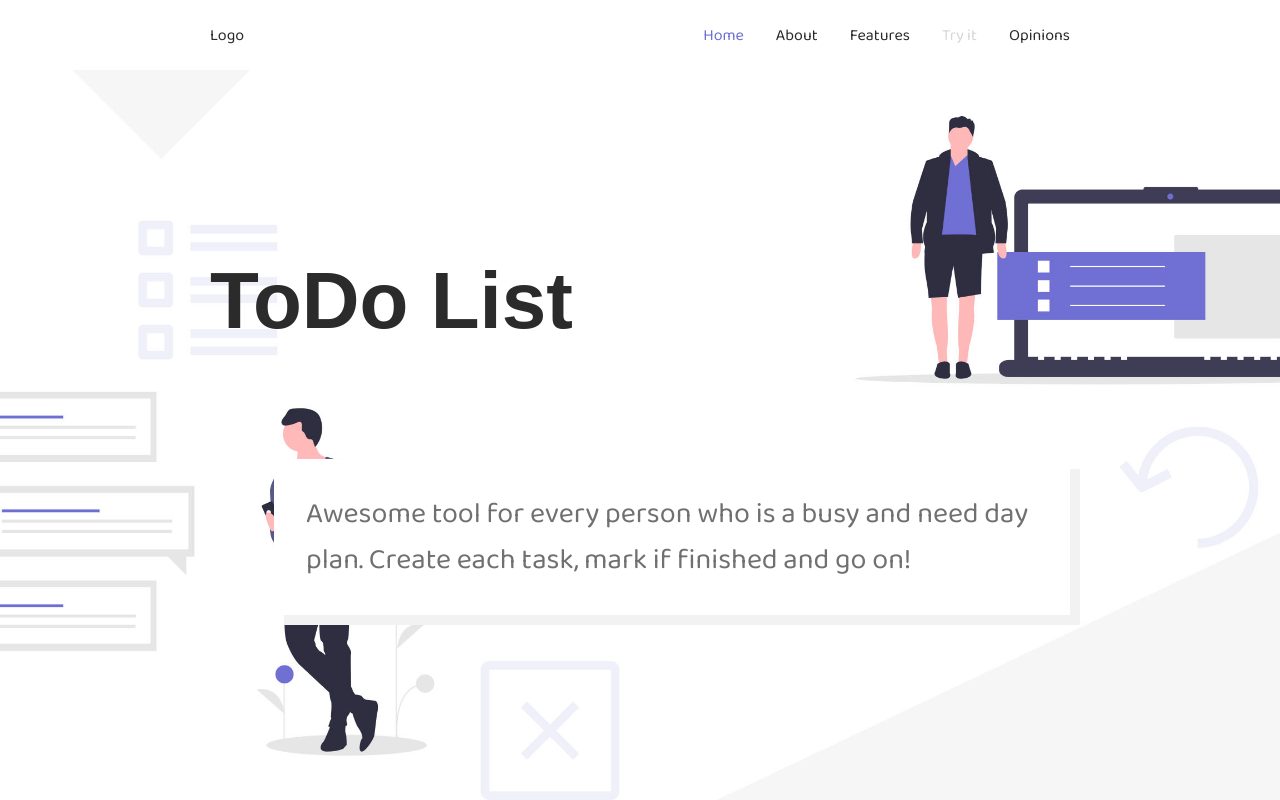
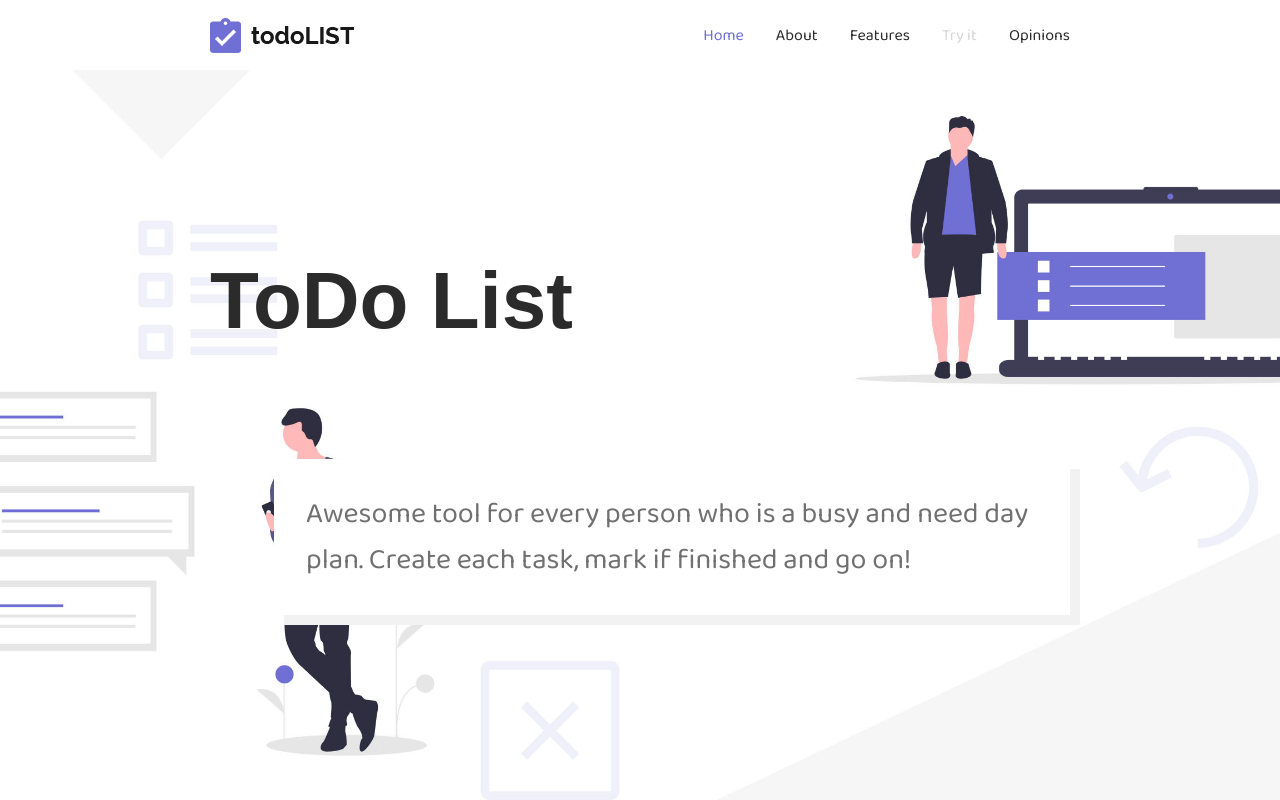
Before and after one commit to jakubwilk/todolist, a React (Create React App) app: page / in a window 1280 px wide. Built offline with nearby package versions, Linux system fonts and the light colour scheme.

Commit message:
Style logo site

```diff
--- a/src/navigation-component/Navigation.js
+++ b/src/navigation-component/Navigation.js
@@ -1,7 +1,10 @@
 import React from 'react';
 import styled from 'styled-components';
+import { Link } from 'react-router-dom';
 
 import MenuItem from './MenuItem';
+
+import Logo from './../utils/logo.png';
 
 const TopBar = styled.div`
   background-color: white;
@@ -35,6 +38,15 @@ const Navbar = styled.nav`
   justify-content: space-between;
   align-items: center;
   height: 70px;
+`;
+
+const SiteHeading = styled.h1`
+  margin: 0;
+
+  & > a {
+    display: block;
+    height: 35px;
+  }
 `;
 
 const Menu = styled.ul`
@@ -191,9 +203,11 @@ class Navigation extends React.Component {
       <TopBar>
         <Container>
           <Navbar>
-            <>
-              Logo
-            </>
+            <SiteHeading>
+              <Link to='/' title='Back to homepage'>
+                <img src={Logo} alt='todoLIST - Your ToDo list' />
+              </Link>
+            </SiteHeading>
             <MenuButton onClick={this.toggleMenu}>
               <MenuButtonLine></MenuButtonLine>
               Menu
```
Also changed, not shown: src/utils/logo.png (added).
